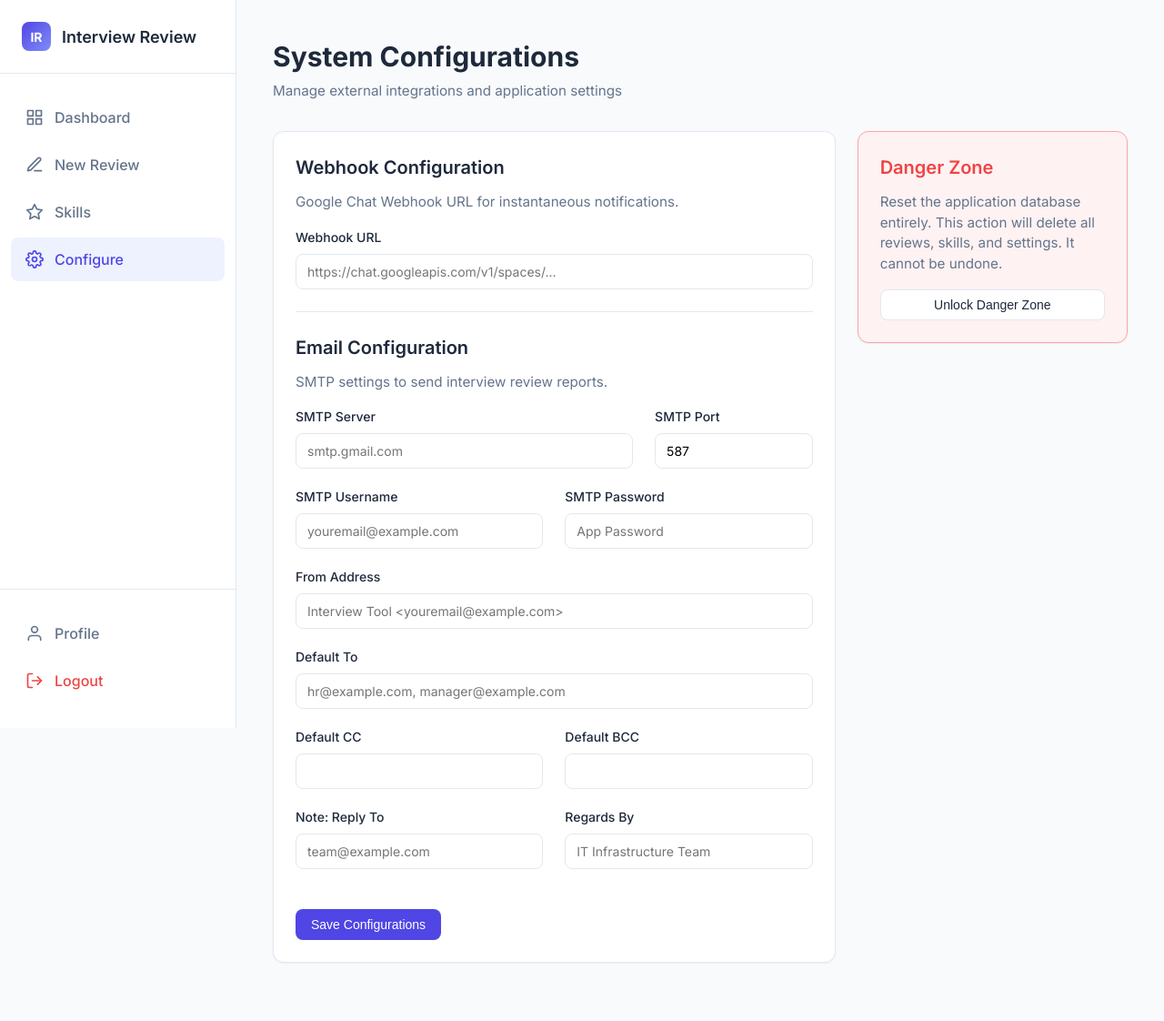
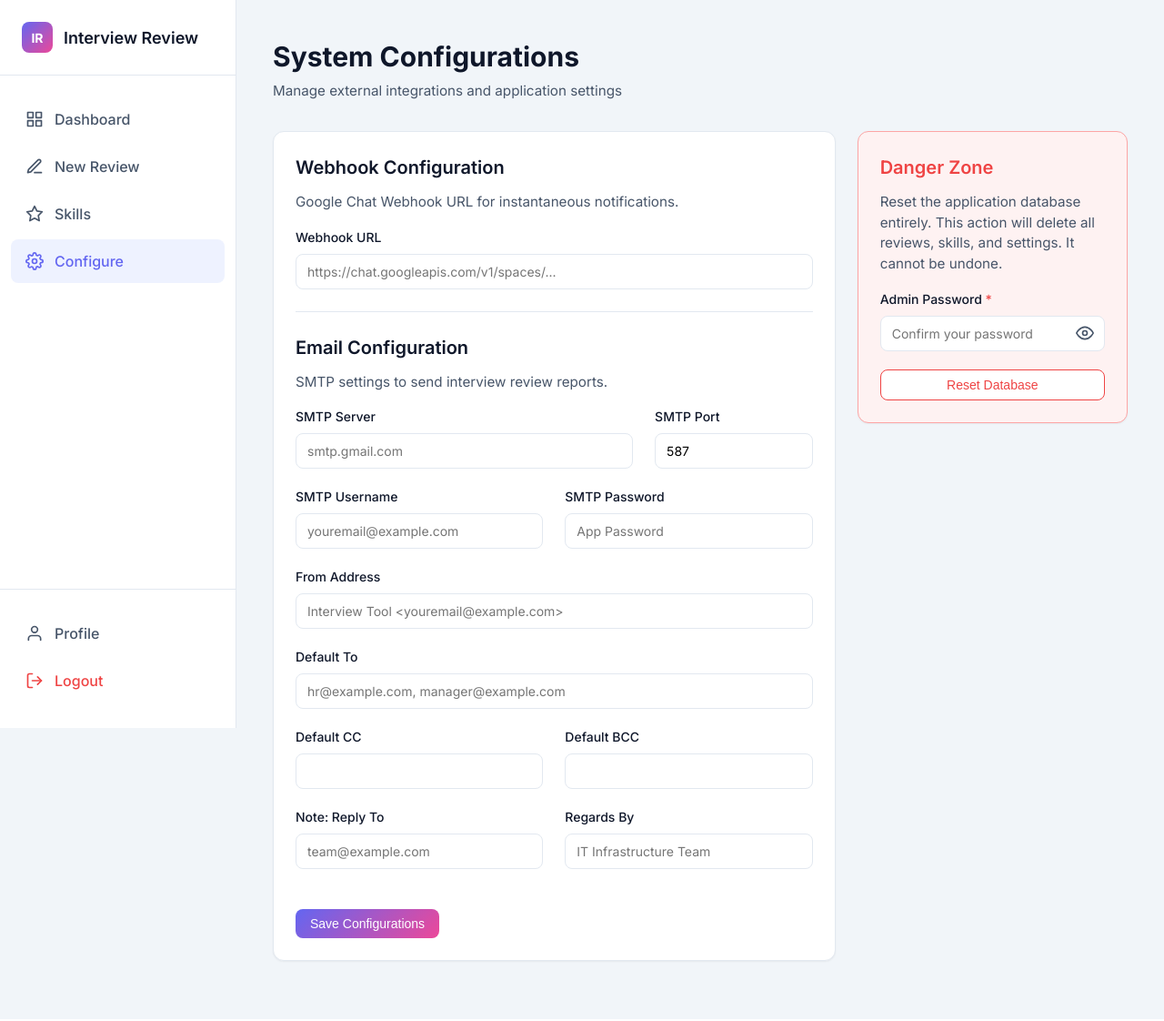
Before and after one commit to ajay-kq/Interview-review-submission-app, a Flask app: page /configurations in a window 1280 px wide. Shown: the whole page at 91% size. Run offline with Flask 3, Linux system fonts and the light colour scheme; the visitor is signed in with stand-in values (Sample User, id 1); data that the repository does not hold is empty; some libraries are stand-ins or nearby versions.

Commit message:
Update UI color theme, add password toggle, and update final recommendations

```diff
--- a/static/style.css
+++ b/static/style.css
@@ -1,15 +1,18 @@
 :root {
-  --primary-color: #4f46e5;
-  --primary-hover: #4338ca;
-  --bg-color: #f8fafc;
+  --primary-color: #6366f1; /* Indigo 500 */
+  --primary-hover: #4f46e5;
+  --secondary-color: #ec4899; /* Pink 500 */
+  --bg-color: #f1f5f9;
   --surface-color: #ffffff;
-  --text-primary: #1e293b;
-  --text-secondary: #64748b;
+  --text-primary: #0f172a;
+  --text-secondary: #475569;
   --border-color: #e2e8f0;
   --danger-color: #ef4444;
   --danger-hover: #dc2626;
   --success-color: #10b981;
   --warning-color: #f59e0b;
+  --info-color: #3b82f6;
+  --brand-gradient: linear-gradient(135deg, #6366f1, #ec4899);
 
   --shadow-sm: 0 1px 2px 0 rgb(0 0 0 / 0.05);
   --shadow-md: 0 4px 6px -1px rgb(0 0 0 / 0.1), 0 2px 4px -2px rgb(0 0 0 / 0.1);
@@ -65,10 +68,10 @@ body {
 }
 
 .brand-icon {
-  background: linear-gradient(135deg, var(--primary-color), #818cf8);
+  background: var(--brand-gradient);
   color: white;
-  width: 32px;
-  height: 32px;
+  width: 34px;
+  height: 34px;
   border-radius: 8px;
   display: flex;
   align-items: center;
@@ -194,8 +197,8 @@ h4 { font-size: 1.125rem; font-weight: 600; }
 .btn-large { padding: 0.75rem 1.5rem; font-size: 1rem; }
 .btn-block { width: 100%; display: flex; }
 
-.btn-primary { background-color: var(--primary-color); color: white; }
-.btn-primary:hover { background-color: var(--primary-hover); transform: translateY(-1px); box-shadow: var(--shadow-md); }
+.btn-primary { background: var(--brand-gradient); color: white; border: none; }
+.btn-primary:hover { opacity: 0.9; transform: translateY(-1px); box-shadow: 0 4px 12px rgba(236, 72, 153, 0.3); }
 
 .btn-outline { background-color: white; border-color: var(--border-color); color: var(--text-primary); }
 .btn-outline:hover { background-color: var(--bg-color); }
@@ -252,10 +255,38 @@ label { display: block; font-weight: 500; font-size: 0.875rem; margin-bottom: 0.
   background: white;
 }
 
-.text-input:focus { outline: none; border-color: var(--primary-color); box-shadow: 0 0 0 3px rgba(79, 70, 229, 0.1); }
+.text-input:focus { outline: none; border-color: var(--primary-color); box-shadow: 0 0 0 3px rgba(99, 102, 241, 0.15); }
 .text-input:disabled { background-color: var(--bg-color); cursor: not-allowed; }
 
 .textarea-tall { min-height: 120px; resize: vertical; }
+
+.password-wrapper {
+  position: relative;
+  display: flex;
+  align-items: center;
+}
+
+.password-wrapper .text-input {
+  padding-right: 2.5rem;
+}
+
+.password-toggle-btn {
+  position: absolute;
+  right: 0.5rem;
+  background: none;
+  border: none;
+  color: var(--text-secondary);
+  cursor: pointer;
+  padding: 0.25rem;
+  display: flex;
+  align-items: center;
+  justify-content: center;
+  transition: color 0.2s ease;
+}
+
+.password-toggle-btn:hover {
+  color: var(--primary-color);
+}
 
 /* Form Grid */
 .row { display: flex; flex-wrap: wrap; margin: 0 -0.75rem; }
@@ -332,12 +363,14 @@ label { display: block; font-weight: 500; font-size: 0.875rem; margin-bottom: 0.
 .status-selected { background-color: #d1fae5; color: #047857; }
 .status-not-recommended { background-color: #fee2e2; color: #b91c1c; }
 .status-hold { background-color: #fef3c7; color: #b45309; }
+.status-consider-with-training { background-color: #e0e7ff; color: #4338ca; }
+.status-skip { background-color: #f1f5f9; color: #475569; border: 1px solid var(--border-color); }
 
 /* Auth Layout */
-.auth-wrapper { min-height: 100vh; display: flex; flex-direction: column; justify-content: center; align-items: center; padding: 2rem; background: radial-gradient(circle at 50% -20%, #e0e7ff, var(--bg-color) 70%); }
-.auth-card { background: var(--surface-color); padding: 3rem; border-radius: var(--radius-lg); box-shadow: var(--shadow-md); width: 100%; max-width: 420px; border: 1px solid var(--border-color); /* Glass effect */ background: rgba(255, 255, 255, 0.95); backdrop-filter: blur(10px); }
+.auth-wrapper { min-height: 100vh; display: flex; flex-direction: column; justify-content: center; align-items: center; padding: 2rem; background: radial-gradient(circle at top right, #e0e7ff, #fbcfe8, var(--bg-color) 70%); }
+.auth-card { background: var(--surface-color); padding: 3rem; border-radius: var(--radius-lg); box-shadow: 0 10px 25px -5px rgba(0, 0, 0, 0.1), 0 8px 10px -6px rgba(0, 0, 0, 0.1); width: 100%; max-width: 420px; border: 1px solid var(--border-color); /* Glass effect */ background: rgba(255, 255, 255, 0.95); backdrop-filter: blur(10px); }
 .auth-header { text-align: center; margin-bottom: 2.5rem; }
-.brand-icon-large { margin: 0 auto 1rem; width: 48px; height: 48px; background: linear-gradient(135deg, var(--primary-color), #818cf8); color: white; border-radius: 12px; display: flex; align-items: center; justify-content: center; font-size: 20px; font-weight: 700; box-shadow: 0 4px 6px -1px rgba(79, 70, 229, 0.3); }
+.brand-icon-large { margin: 0 auto 1rem; width: 48px; height: 48px; background: var(--brand-gradient); color: white; border-radius: 12px; display: flex; align-items: center; justify-content: center; font-size: 20px; font-weight: 700; box-shadow: 0 4px 6px -1px rgba(236, 72, 153, 0.3); }
 .auth-footer { margin-top: 2rem; color: var(--text-secondary); font-size: 0.875rem; }
 
 /* Danger Zone Toggle */
--- a/templates/configurations.html
+++ b/templates/configurations.html
@@ -106,15 +106,18 @@
       <h3 class="card-title text-danger">Danger Zone</h3>
       <p class="subtext mb-3">Reset the application database entirely. This action will delete all reviews, skills, and settings. It cannot be undone.</p>
 
-      <button type="button" id="toggleDangerZoneBtn" class="btn btn-outline w-100">Unlock Danger Zone</button>
-
-      <div id="dangerZoneContent" class="danger-zone-content">
       <form method="post" action="{{ url_for('reset_database') }}" onsubmit="return confirm('Are you absolutely sure you want to reset the database? This is irreversible.');" class="standard-form">
         <input type="hidden" name="csrf_token" value="{{ csrf_token() }}"/>
 
         <div class="form-group">
           <label for="admin_password">Admin Password <span class="required">*</span></label>
+          <div class="password-wrapper">
             <input type="password" id="admin_password" name="admin_password" class="text-input" placeholder="Confirm your password" required>
+            <button type="button" class="password-toggle-btn" id="togglePasswordBtn" title="Toggle password visibility">
+              <svg class="eye-icon" id="eyeIconOpen" width="20" height="20" viewBox="0 0 24 24" fill="none" stroke="currentColor" stroke-width="2" stroke-linecap="round" stroke-linejoin="round"><path d="M1 12s4-8 11-8 11 8 11 8-4 8-11 8-11-8-11-8z"></path><circle cx="12" cy="12" r="3"></circle></svg>
+              <svg class="eye-icon" id="eyeIconClose" style="display: none;" width="20" height="20" viewBox="0 0 24 24" fill="none" stroke="currentColor" stroke-width="2" stroke-linecap="round" stroke-linejoin="round"><path d="M17.94 17.94A10.07 10.07 0 0 1 12 20c-7 0-11-8-11-8a18.45 18.45 0 0 1 5.06-5.94M9.9 4.24A9.12 9.12 0 0 1 12 4c7 0 11 8 11 8a18.5 18.5 0 0 1-2.16 3.19m-6.72-1.07a3 3 0 1 1-4.24-4.24"></path><line x1="1" y1="1" x2="23" y2="23"></line></svg>
+            </button>
+          </div>
         </div>
 
         <button type="submit" class="btn btn-danger w-100">Reset Database</button>
@@ -122,5 +125,4 @@
     </div>
   </div>
 </div>
-</div>
 {% endblock %}
--- a/templates/create_review.html
+++ b/templates/create_review.html
@@ -115,6 +115,8 @@
             <option value="">-- Select Status --</option>
             <option value="Selected">Selected</option>
             <option value="Hold">Hold</option>
+            <option value="Consider with Training">Consider with Training</option>
+            <option value="Skip">Skip</option>
             <option value="Not Recommended">Not Recommended</option>
           </select>
         </div>
--- a/templates/edit_review.html
+++ b/templates/edit_review.html
@@ -117,6 +117,8 @@
           <select id="recommendation" name="recommendation" class="text-input custom-select" required>
             <option value="Selected" {% if review['recommendation'] == 'Selected' %}selected{% endif %}>Selected</option>
             <option value="Hold" {% if review['recommendation'] == 'Hold' %}selected{% endif %}>Hold</option>
+            <option value="Consider with Training" {% if review['recommendation'] == 'Consider with Training' %}selected{% endif %}>Consider with Training</option>
+            <option value="Skip" {% if review['recommendation'] == 'Skip' %}selected{% endif %}>Skip</option>
             <option value="Not Recommended" {% if review['recommendation'] == 'Not Recommended' %}selected{% endif %}>Not Recommended</option>
           </select>
         </div>
```
Also changed, not shown: static/app.js (+17 -13 lines). Lines whose indentation alone changed are shown as unchanged.
